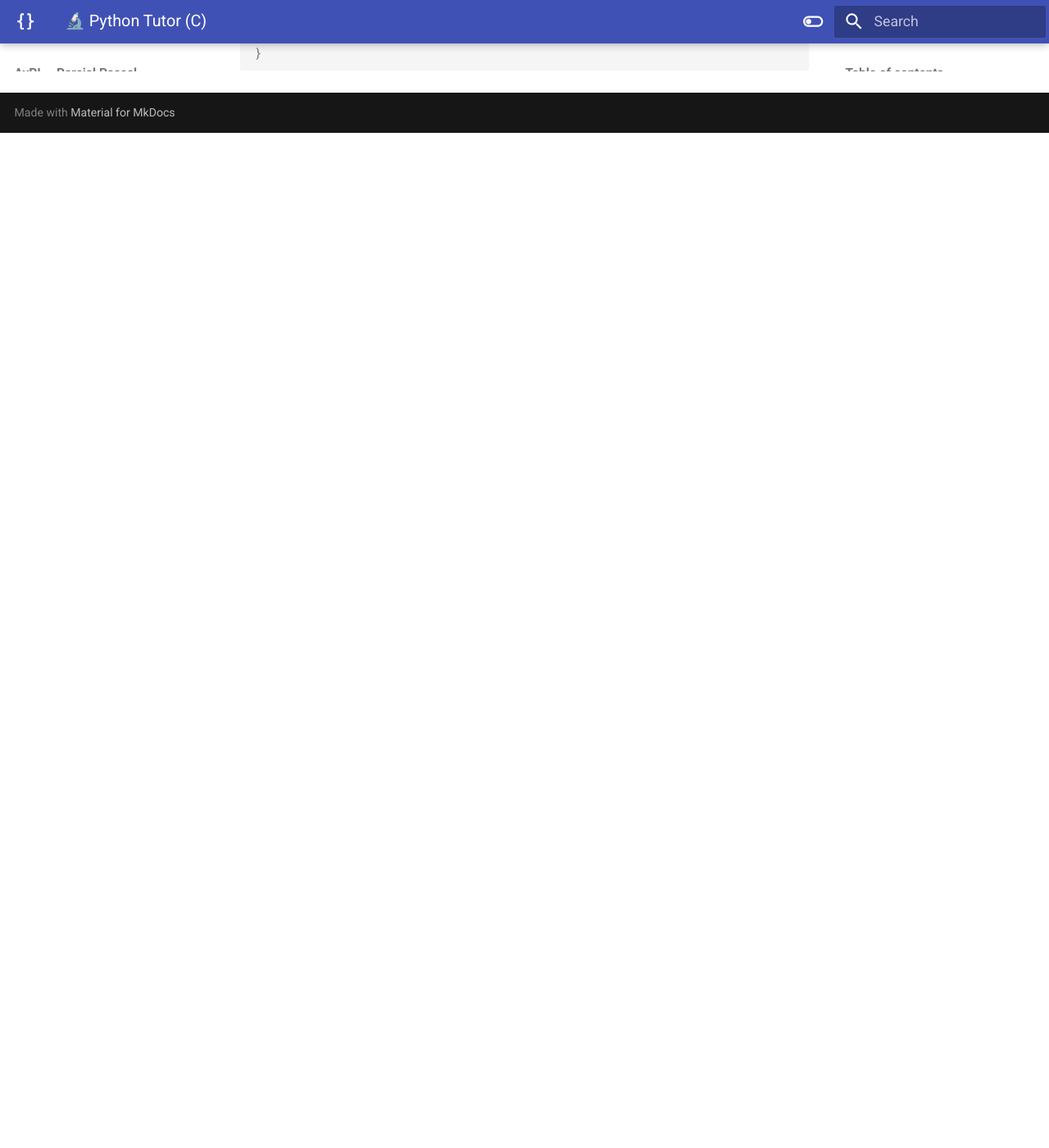
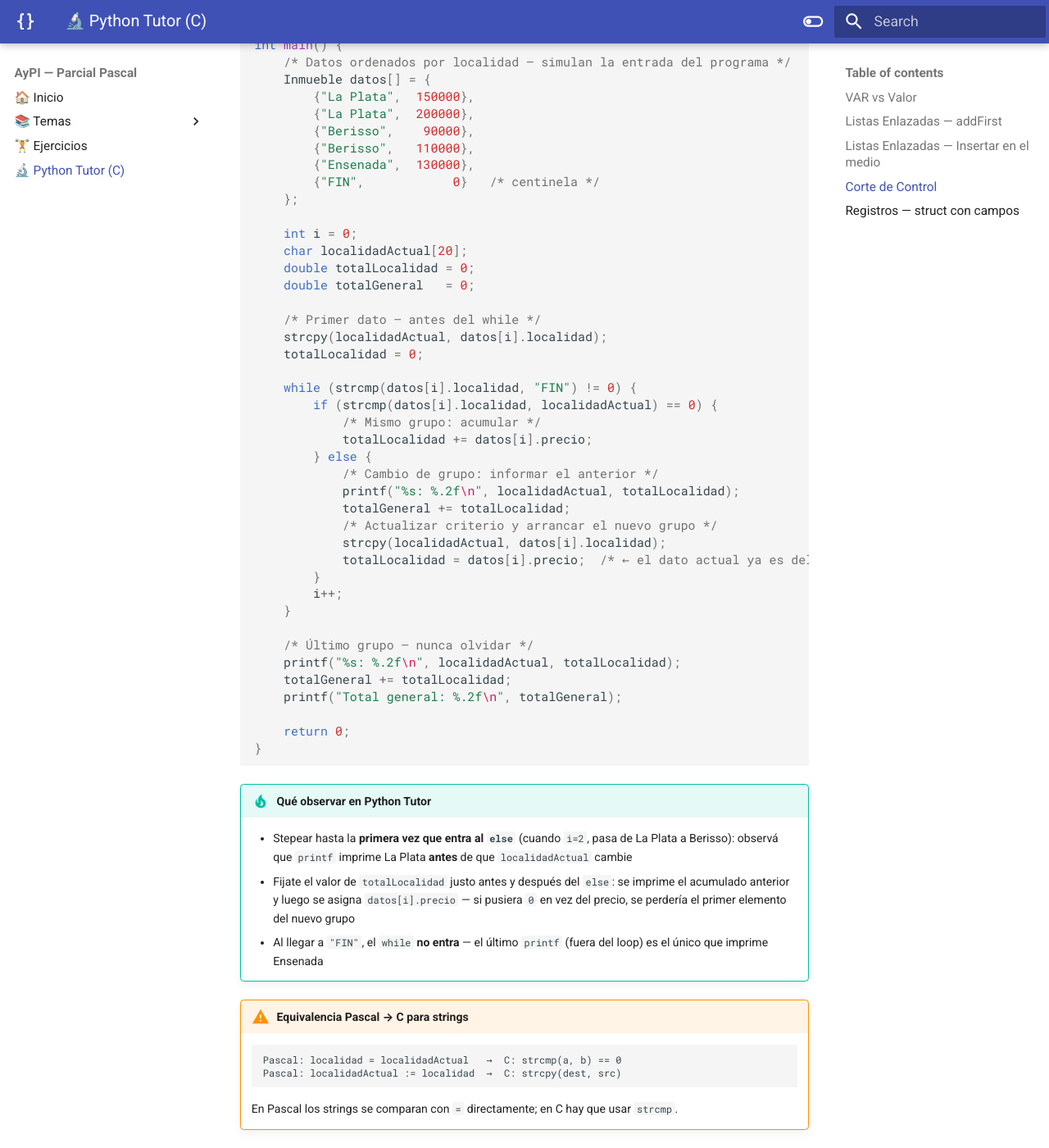
Before and after one commit to MaxiNunez24/pascal_basics_particular, an MkDocs documentation site: the page built from docs/pythontutor/pythontutor.md, in a window 1280 px wide and 1400 px high, scrolled down 5176 px. Shown: the whole window at 82% size. Built offline with MkDocs 1.6.1 and Material for MkDocs 9.7.7, drawn with Linux system fonts in a browser that asks for light colours; before the commit the page ends 5338 px from its top, so only the background shows below that; some of the changed text lies outside the part shown.

Commit message:
Agrega ejemplo de corte de control para Python Tutor
Co-Authored-By: Claude Sonnet 4.6 <noreply@anthropic.com>

````diff
--- a/docs/pythontutor/pythontutor.md
+++ b/docs/pythontutor/pythontutor.md
@@ -187,6 +187,86 @@ int main() {
 
 ---
 
+## Corte de Control {#corte-de-control}
+
+Los datos están **hardcodeados en un array** para poder steppear sin tener que ingresar input.
+Pegá el código en [pythontutor.com/c.html](https://pythontutor.com/c.html) y avanzá de a un paso.
+
+```c
+#include <stdio.h>
+#include <string.h>
+
+/*
+ * Equivalente Pascal:
+ *   while localidad <> 'FIN' do
+ *     if localidad = localidadActual then acumular
+ *     else informar + reiniciar
+ *   { informar último grupo }
+ */
+
+typedef struct {
+    char localidad[20];
+    double precio;
+} Inmueble;
+
+int main() {
+    /* Datos ordenados por localidad — simulan la entrada del programa */
+    Inmueble datos[] = {
+        {"La Plata",  150000},
+        {"La Plata",  200000},
+        {"Berisso",    90000},
+        {"Berisso",   110000},
+        {"Ensenada",  130000},
+        {"FIN",            0}   /* centinela */
+    };
+
+    int i = 0;
+    char localidadActual[20];
+    double totalLocalidad = 0;
+    double totalGeneral   = 0;
+
+    /* Primer dato — antes del while */
+    strcpy(localidadActual, datos[i].localidad);
+    totalLocalidad = 0;
+
+    while (strcmp(datos[i].localidad, "FIN") != 0) {
+        if (strcmp(datos[i].localidad, localidadActual) == 0) {
+            /* Mismo grupo: acumular */
+            totalLocalidad += datos[i].precio;
+        } else {
+            /* Cambio de grupo: informar el anterior */
+            printf("%s: %.2f\n", localidadActual, totalLocalidad);
+            totalGeneral += totalLocalidad;
+            /* Actualizar criterio y arrancar el nuevo grupo */
+            strcpy(localidadActual, datos[i].localidad);
+            totalLocalidad = datos[i].precio;  /* ← el dato actual ya es del nuevo grupo */
+        }
+        i++;
+    }
+
+    /* Último grupo — nunca olvidar */
+    printf("%s: %.2f\n", localidadActual, totalLocalidad);
+    totalGeneral += totalLocalidad;
+    printf("Total general: %.2f\n", totalGeneral);
+
+    return 0;
+}
+```
+
+!!! tip "Qué observar en Python Tutor"
+    - Stepear hasta la **primera vez que entra al `else`** (cuando `i=2`, pasa de La Plata a Berisso): observá que `printf` imprime La Plata **antes** de que `localidadActual` cambie
+    - Fijate el valor de `totalLocalidad` justo antes y después del `else`: se imprime el acumulado anterior y luego se asigna `datos[i].precio` — si pusiera `0` en vez del precio, se perdería el primer elemento del nuevo grupo
+    - Al llegar a `"FIN"`, el `while` **no entra** — el último `printf` (fuera del loop) es el único que imprime Ensenada
+
+!!! warning "Equivalencia Pascal → C para strings"
+    ```
+    Pascal: localidad = localidadActual   →  C: strcmp(a, b) == 0
+    Pascal: localidadActual := localidad  →  C: strcpy(dest, src)
+    ```
+    En Pascal los strings se comparan con `=` directamente; en C hay que usar `strcmp`.
+
+---
+
 ## Registros — struct con campos {#registros}
 
 ```c
````
Also changed, not shown: docs/clases/05_corte_control.md (+6 -0 lines).
